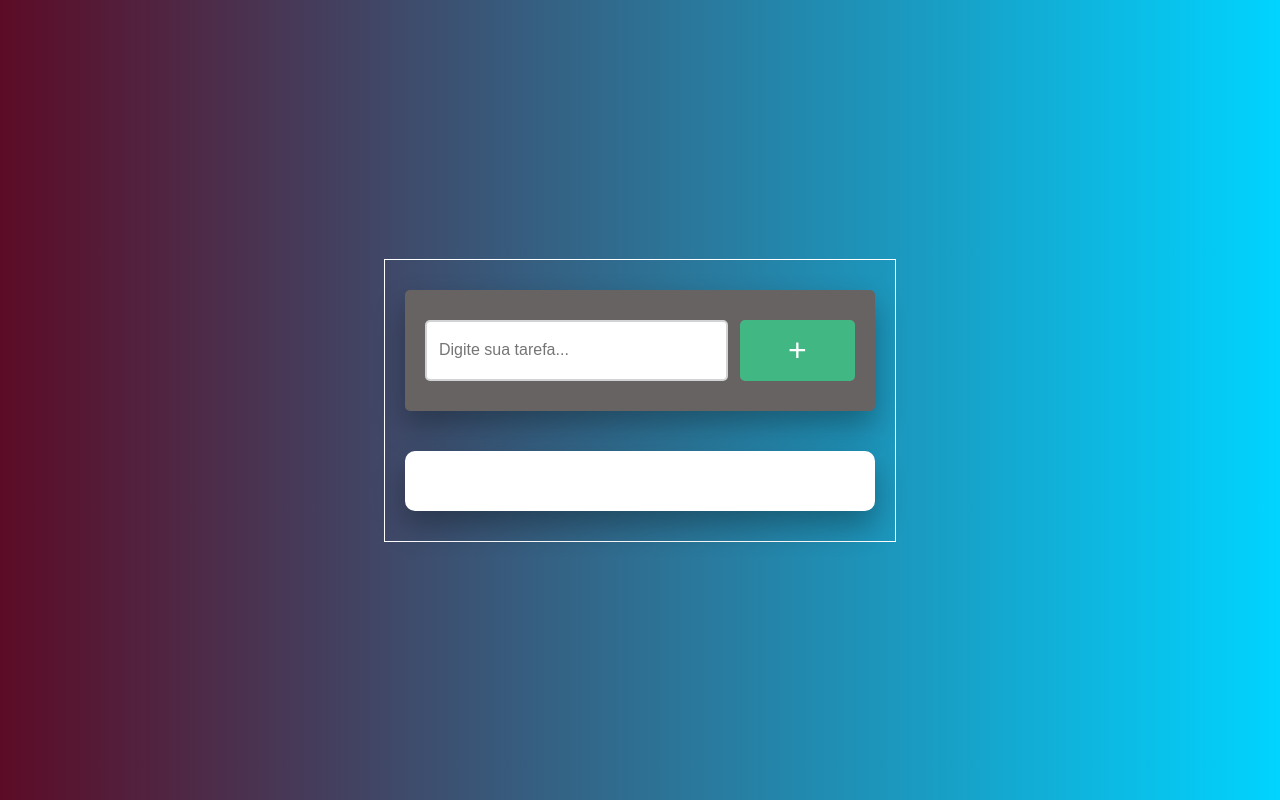
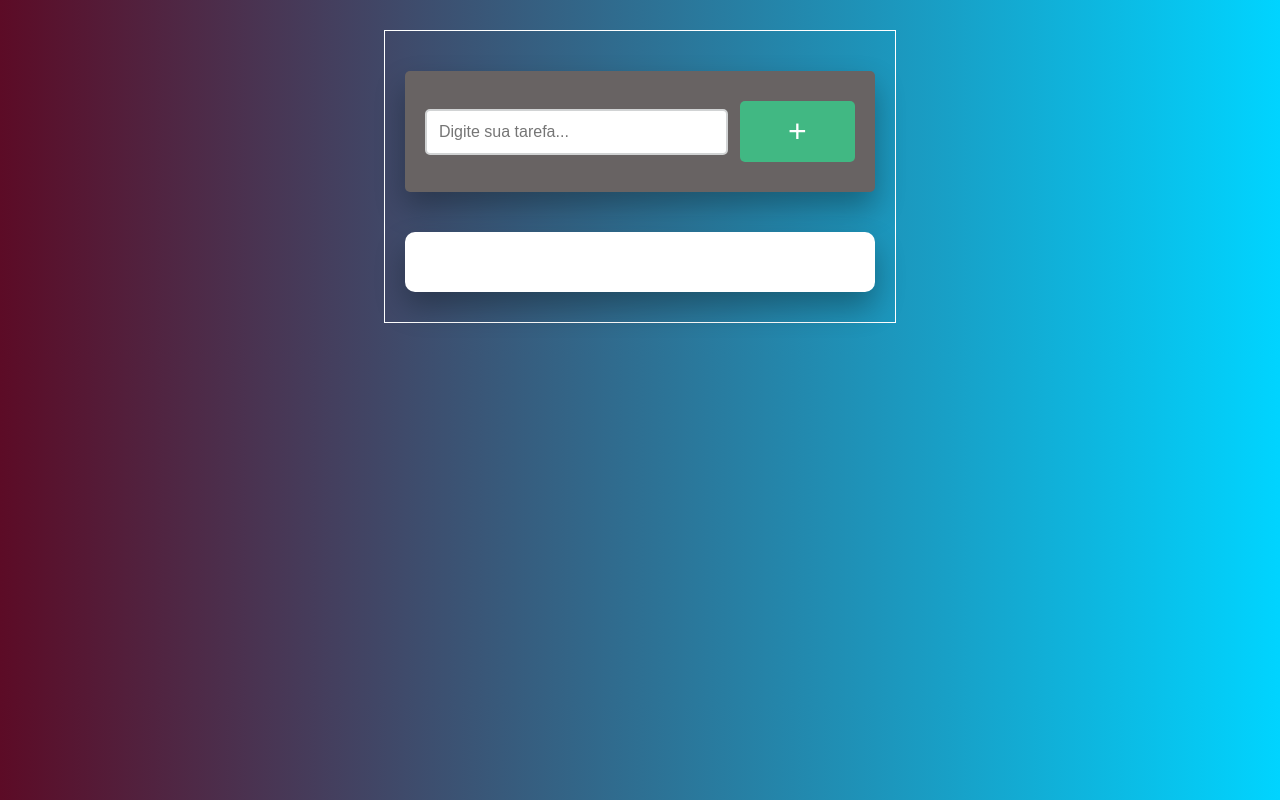
Before and after one commit to GustavSchwarzer/lista-de-tarefas, a plain HTML site: page index.html in a window 1280 px wide. Drawn offline with Linux system fonts and the light colour scheme.

Commit message:
Fixed Bug de não deixar add mais tarefas

```diff
--- a/styles/styles.css
+++ b/styles/styles.css
@@ -5,21 +5,28 @@
     font-family: "Poppins", sans-serif;
 }
 body{
-    height: 100vh;
+
     background: linear-gradient(90deg,
     rgba( 92, 11 , 38 , 1 ) 0%,
     rgba(0 , 212 , 255 ,1 ) 100%  );
     display: flex;
     align-items: center;
     justify-content: center;
+    flex-direction: column;
+    height: 100%;
 }
+
+
 
 .container{
     border: 1px solid #fff;
     padding: 30px 20px;
+    margin: 30px 20px;
     width: 40%;
     min-width: 400px;
-
+    align-items: center;
+    justify-content: center;
+    text-align: center;
 }
 
 .new-task-container{
@@ -27,9 +34,11 @@ body{
     padding: 30px 20px;
     border-radius: 5px;
     box-shadow: 0 15px 30px rgba(0, 0, 0 , 0.3);
+    margin-top: 10px;
     display: flex;
-
-
+    align-items: center;
+    justify-content: center;
+    text-align: center;
 }
 
 .new-task-container input{
```
Also changed, not shown: index.html (+3 -2 lines).
